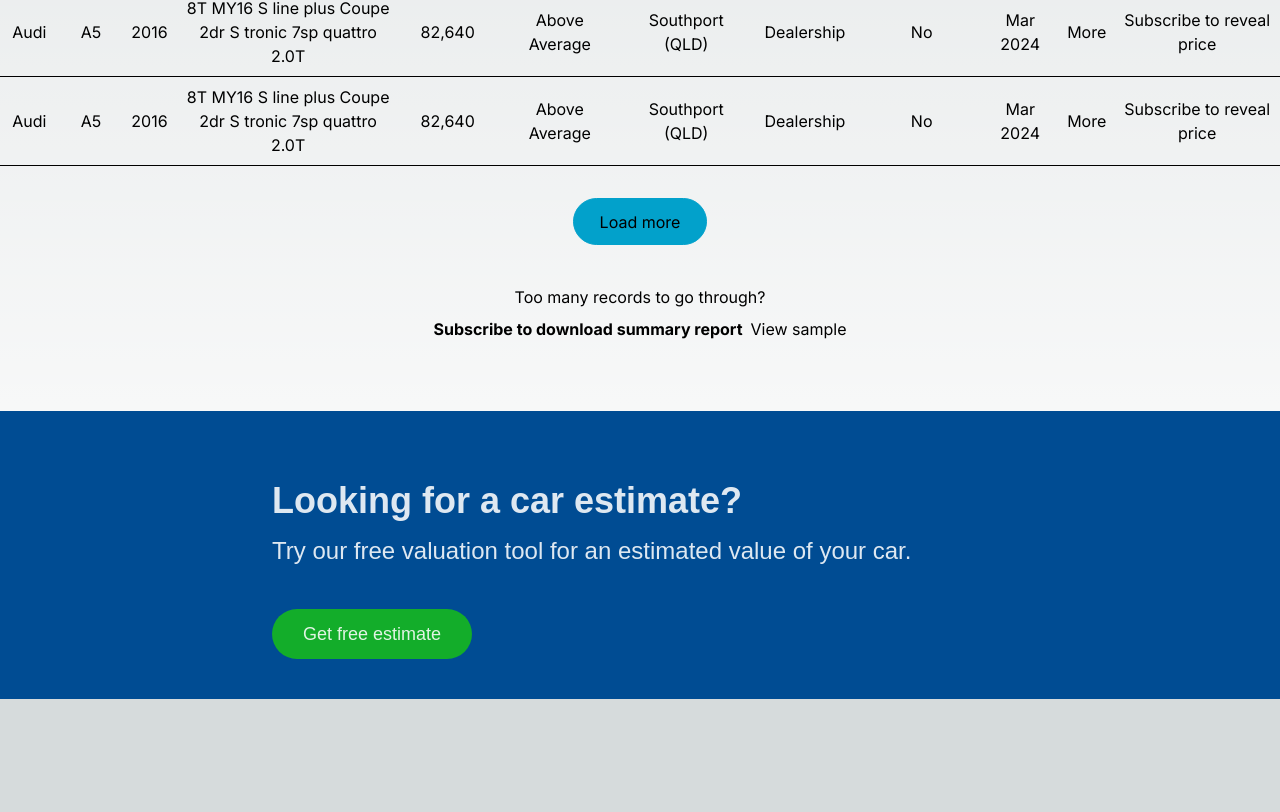
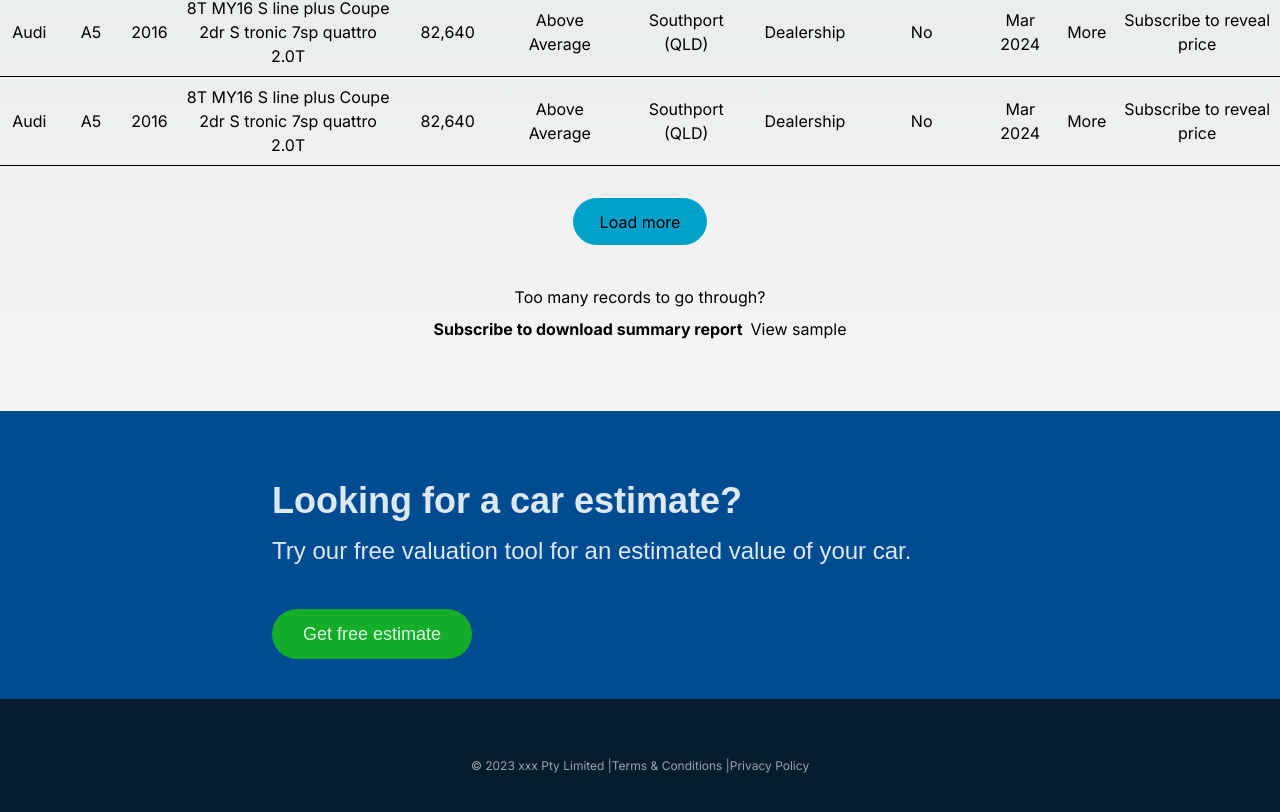
Before and after one commit to David6811/PreInterviewTaskWeb, a Next.js app: page / in a window 1280 px wide. Shown: the part 814-1626 px from the top of the page. Before the commit the page ends 1513 px from the top, so only its background shows below. Built offline with nearby package versions, Linux system fonts and the light colour scheme.

Commit message:
Completed foot component

```diff
--- /dev/null
+++ b/app/components/Foot.css
@@ -0,0 +1,10 @@
+.FootContainor {
+    font-size: 12px;
+    background-color: #051c2c;
+    height: 133px;
+    color: rgba(255, 255, 255, 0.6)
+}
+
+a {
+    cursor: pointer;
+}
--- /dev/null
+++ b/app/components/Foot.tsx
@@ -0,0 +1,16 @@
+import './Foot.css'; // Import the CSS file
+
+export default function Foot() {
+    return (
+        <div className='FootContainor flex justify-between items-center'>
+            <div></div>
+            <div className=''>
+                © 2023 xxx Pty Limited |
+                <a href='https://pricespeoplepay.com.au/terms-condition'>Terms & Conditions</a> |
+                <a href='https://pricespeoplepay.com.au/privacy-policy'>Privacy Policy</a>
+            </div>
+            <div></div>
+
+        </div>
+    );
+}
--- a/app/page.tsx
+++ b/app/page.tsx
@@ -1,5 +1,6 @@
 import Banner from "./components/Banner";
 import CarDetails from "./components/CarDetails";
+import Foot from "./components/Foot";
 import LoadMore from "./components/LoadMore";
 import Estimate from "./components/estimate";
 
@@ -11,6 +12,7 @@
       <CarDetails />
       <LoadMore />
       <Estimate />
+      <Foot />
     </div>
   );
 }
```
